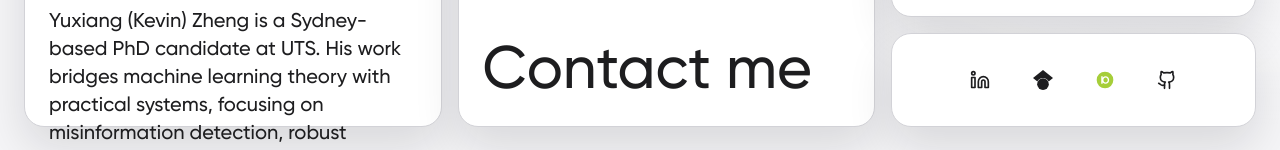
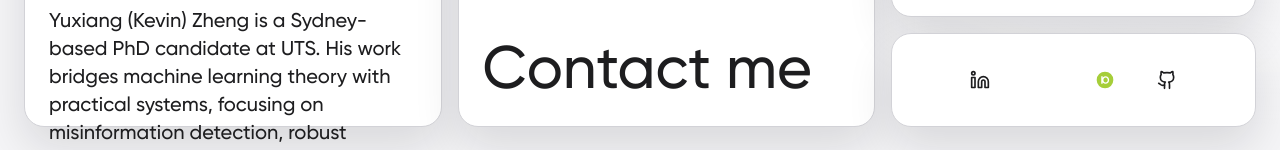
Before and after one commit to kyxzhe/kyxzhe.github.io, a Next.js app: page / in a window 1280 px wide. Shown: the part 642-792 px from the top of the page. Built offline with nearby package versions, Linux system fonts and the light colour scheme; no server answers.

Commit message:
Use white Scholar icon on home socials

```diff
--- a/src/components/ProjectsSection.tsx
+++ b/src/components/ProjectsSection.tsx
@@ -112,7 +112,14 @@ export default function ProjectsSection() {
           animate="visible"
           whileHover="hover"
         >
-          <GoogleScholarIcon className="w-5 h-5" />
+          <Image
+            src="/icons/google-scholar-white.svg"
+            alt="Google Scholar"
+            width={20}
+            height={20}
+            className="w-5 h-5"
+            priority={false}
+          />
         </motion.a>
         <motion.a
           href={socials.orcid}
```
Also changed, not shown: public/icons/google-scholar-white.svg (added).
